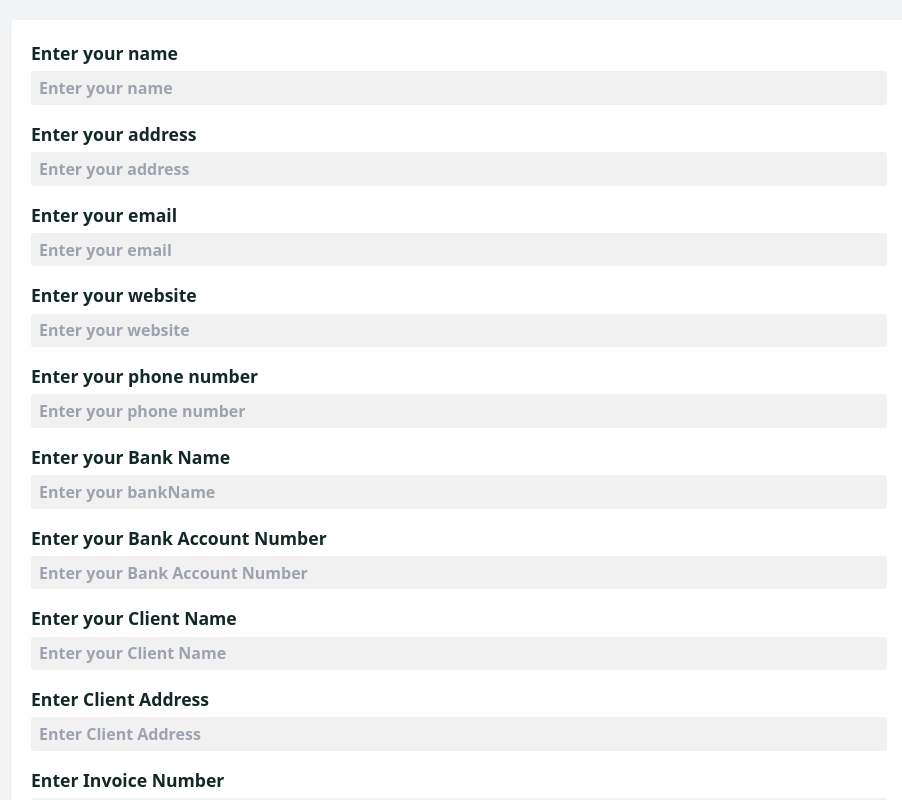
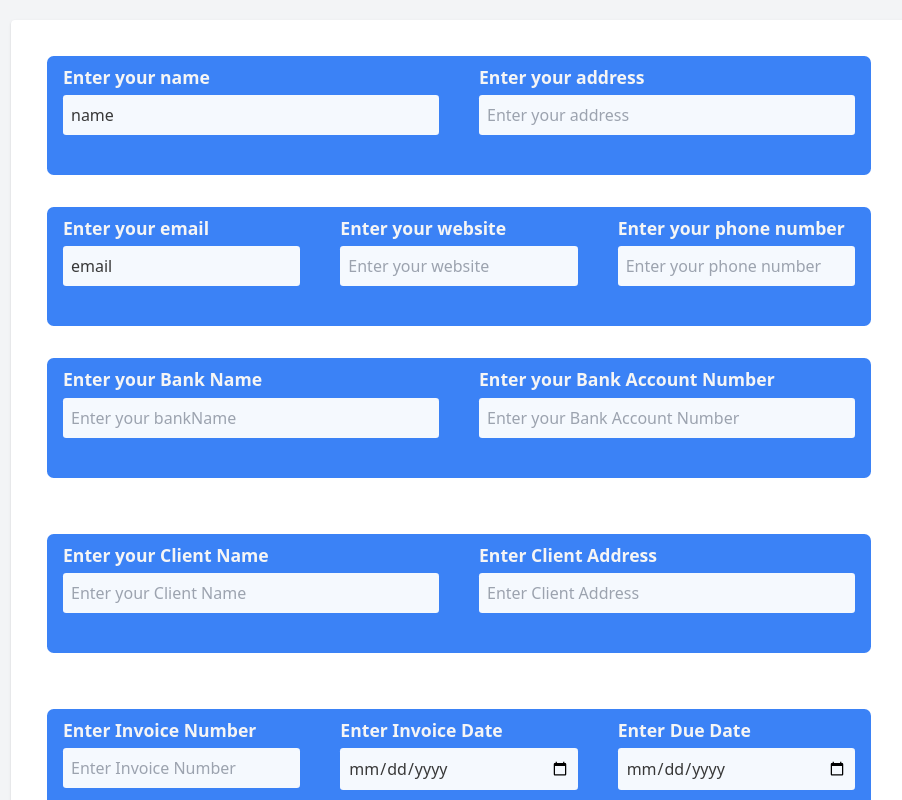
Before and after one commit to tushargramni/Invoice-Generator-App, a React (Create React App) app: page / in a window 1280 px wide. Shown: the top 800 px of the page, without its empty margins (181-1083 px from the left). Built offline with nearby package versions, Linux system fonts and the light colour scheme.

Commit message:
Some new changes

```diff
--- a/src/App.css
+++ b/src/App.css
@@ -7,16 +7,24 @@ body{
     background-color: #f1f1f1;
 }
 input, textarea{
-    background-color: #f1f1f1;
-    padding: 0.3rem 0.5rem;
+    background-color: hsla(255,100%,100%,0.95);
+    padding: 0.5rem 0.5rem;
     border-radius: 0.2rem;
-    margin-bottom: 1rem;
+    margin-bottom: 2rem;
     color: #383838;
-    font-weight: 600;
+    /* font-weight: 600; */
+}
+article{
+    padding: 0.5rem 1rem;
+    border-radius: 5pt;
+    margin: 1rem;
+    background-color: #0fd0ff;
+    background-color: #3B82F6;
 }
 label{
     color:#112827;
-    font-weight: bold;
+    color: whitesmoke;
+    font-weight: 600;
     font-size: 1.1rem;
     margin-bottom: 0.3rem;
 }
--- a/src/App.js
+++ b/src/App.js
@@ -1,4 +1,4 @@
-import React, { useState, useEffect } from "react";
+import React, { useState } from "react";
 import Notes from "./components/Notes";
 import Footer from "./components/Footer";
 import Table from "./components/Table";
@@ -9,9 +9,9 @@ import Header from "./components/Header";
 
 const App = () => {
   const [showInvoice, setShowInvoice] = useState(false);
-  const [name, setName] = useState("");
-  const [email, setEmail] = useState("");
-  const [phone, setPhone] = useState("");
+  const [name, setName] = useState("name");
+  const [email, setEmail] = useState("email");
+  const [phone, setPhone] = useState("phone");
   const [address, setAddress] = useState("");
   const [bankName, setBankName] = useState("");
   const [bankAccount, setBankAccount] = useState("");
@@ -19,7 +19,7 @@ const App = () => {
   const [clientName, setClientName] = useState("");
   const [clientAddress, setClientAddress] = useState("");
   const [invoiceNumber, setInvoiceNumber] = useState("");
-  const [invoiceData, setInvoiceData] = useState("");
+  const [invoiceDate, setInvoiceDate] = useState("");
   const [dueDates, setDueDates] = useState("");
   const [notes, setNotes] = useState("");
 
@@ -37,7 +37,7 @@ const App = () => {
             clientAddress={clientAddress}
           />
           <Dates
-            invoiceData={invoiceData}
+            invoiceData={invoiceDate}
             invoiceNumber={invoiceNumber}
             dueDates={dueDates}
           />
@@ -63,6 +63,7 @@ const App = () => {
         </div>
       ) : (
         <div className="flex flex-col justify-center">
+          <article className="md:grid grid-cols-2 gap-10">
             <div className="flex flex-col">
               <label htmlFor="name">Enter your name</label>
               <input
@@ -88,6 +89,9 @@ const App = () => {
                 onChange={(e) => setAddress(e.target.value)}
               />
             </div>
+          </article>
+
+          <article className="md:grid grid-cols-3 gap-10">
             <div className="flex flex-col">
               <label htmlFor="email">Enter your email</label>
               <input
@@ -100,6 +104,7 @@ const App = () => {
                 onChange={(e) => setEmail(e.target.value)}
               />
             </div>
+            <div className="flex flex-col">
               <label htmlFor="website">Enter your website</label>
               <input
                 type="url"
@@ -110,7 +115,8 @@ const App = () => {
                 value={website}
                 onChange={(e) => setWebsite(e.target.value)}
               />
-
+            </div>
+            <div className="flex flex-col">
               <label htmlFor="phone">Enter your phone number</label>
               <input
                 type="number"
@@ -121,7 +127,11 @@ const App = () => {
                 value={phone}
                 onChange={(e) => setPhone(e.target.value)}
               />
+            </div>
+          </article>
 
+          <article className="md:grid grid-cols-2 gap-10">
+            <div className="flex flex-col">
               <label htmlFor="bankName">Enter your Bank Name</label>
               <input
                 type="text"
@@ -132,12 +142,14 @@ const App = () => {
                 value={bankName}
                 onChange={(e) => setBankName(e.target.value)}
               />
+            </div>
 
+            <div className="flex flex-col">
               <label htmlFor="bankAccountNumber">
                 Enter your Bank Account Number
               </label>
               <input
-            type="text"
+                type="number"
                 name="bankAccountNumber"
                 id="bankAccountNumber"
                 placeholder="Enter your Bank Account Number"
@@ -145,7 +157,11 @@ const App = () => {
                 value={bankAccount}
                 onChange={(e) => setBankAccount(e.target.value)}
               />
+            </div>
+          </article>
 
+          <article className="md:grid grid-cols-2 gap-10 md:my-10">
+            <div className="flex flex-col">
               <label htmlFor="clientName">Enter your Client Name</label>
               <input
                 type="text"
@@ -156,7 +172,8 @@ const App = () => {
                 value={clientName}
                 onChange={(e) => setClientName(e.target.value)}
               />
-
+            </div>
+            <div className="flex flex-col">
               <label htmlFor="clientAddress">Enter Client Address</label>
               <input
                 type="text"
@@ -167,8 +184,12 @@ const App = () => {
                 value={clientAddress}
                 onChange={(e) => setClientAddress(e.target.value)}
               />
+            </div>
+          </article>
 
-          <label htmlFor="InvoiceNumber">Enter Invoice Number</label>
+          <article className="md:grid grid-cols-3 gap-10">
+            <div className="flex flex-col">
+              <label htmlFor="invoiceNumber">Enter Invoice Number</label>
               <input
                 type="number"
                 name="InvoiceNumber"
@@ -178,18 +199,21 @@ const App = () => {
                 value={invoiceNumber}
                 onChange={(e) => setInvoiceNumber(e.target.value)}
               />
+            </div>
 
-          <label htmlFor="InvoiceDate">Enter Invoice Date</label>
+            <div className="flex flex-col">
+              <label htmlFor="invoiceDate">Enter Invoice Date</label>
               <input
                 type="Date"
                 name="InvoiceDate"
                 id="InvoiceDate"
                 placeholder="Enter Invoice Date"
                 autoComplete="off"
-            value={invoiceData}
-            onChange={(e) => setInvoiceData(e.target.value)}
+                value={invoiceDate}
+                onChange={(e) => setInvoiceDate(e.target.value)}
               />
-
+            </div>
+            <div className="flex flex-col">
               <label htmlFor="dueDate">Enter Due Date</label>
               <input
                 type="Date"
@@ -200,6 +224,10 @@ const App = () => {
                 value={dueDates}
                 onChange={(e) => setDueDates(e.target.value)}
               />
+            </div>
+          </article>
+          <article className="md:grid grid-col gap-10">
+            <div className="flex flex-col">
               <label htmlFor="notes">Additional Notes</label>
               <textarea
                 name="notes"
@@ -211,8 +239,9 @@ const App = () => {
                 onChange={(e) => {
                   setNotes(e.target.value);
                 }}
-          ></textarea>
-
+              />
+            </div>
+          </article>
           <button
             type="button"
             onClick={() => {
--- a/src/components/Dates.jsx
+++ b/src/components/Dates.jsx
@@ -6,8 +6,7 @@ const Dates = ({ invoiceNumber, invoiceDate, dueDates }) => {
       <article className="mt-5 flex flex-col items-end justify-end">
         <ul className="list-none">
           <li>
-            <span className="font-bold">Invoice date: </span>
-            {invoiceDate}
+            <span className="font-bold">Invoice date: {invoiceDate}</span>
           </li>
           <li>
             <span className="font-bold">Invoice number: </span>
```
Lines whose indentation alone changed are shown as unchanged.
